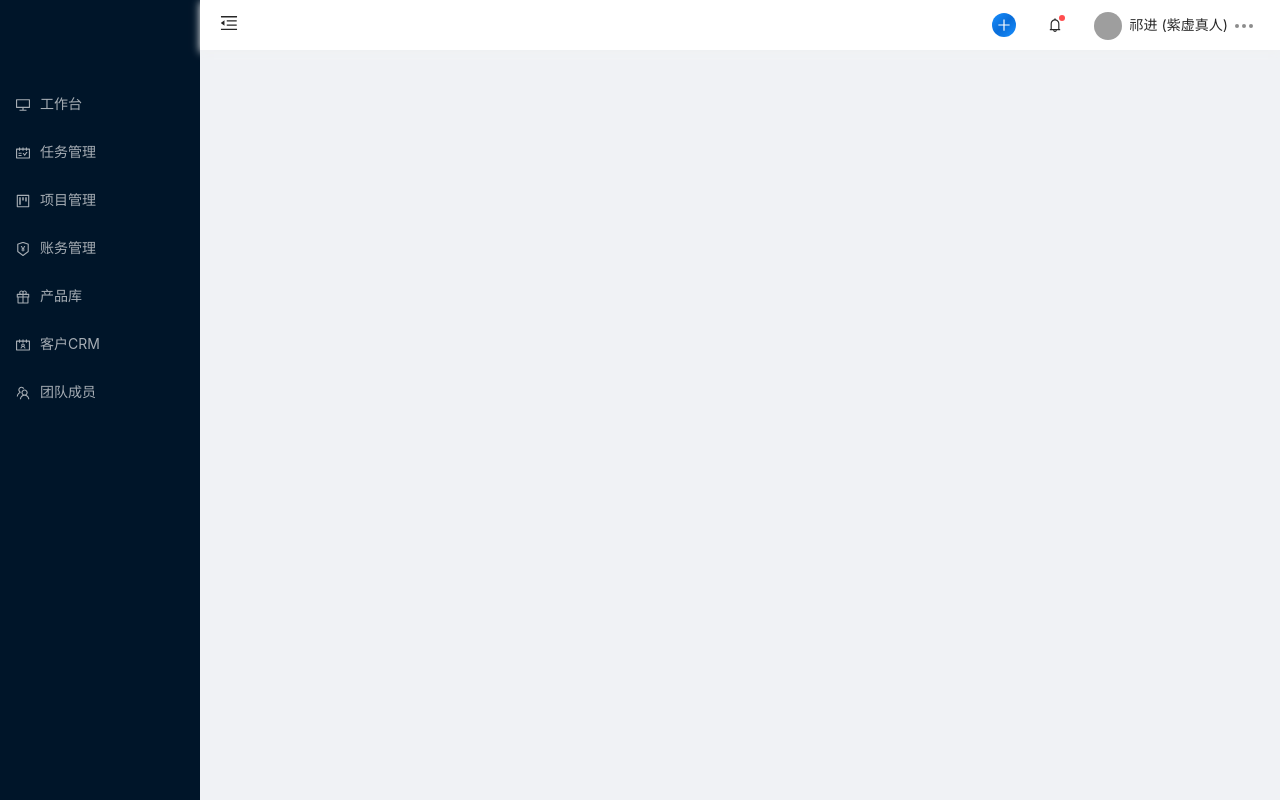
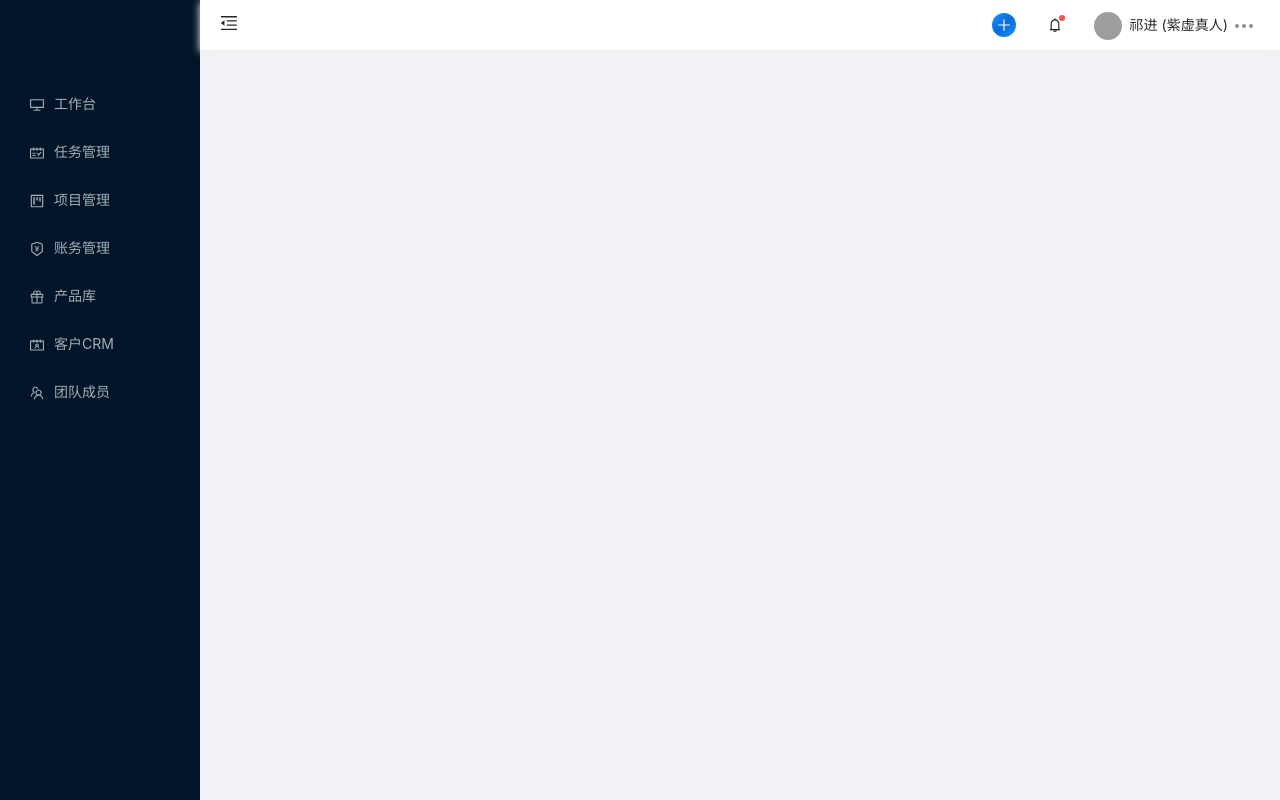
Before and after one commit to top-dante/iworker, a Vue app in the folder view/: page /#/ in a window 1280 px wide. Built offline with nearby package versions, Linux system fonts and the light colour scheme; grey boxes are pictures that could not be loaded.

Commit message:
调整css穿透

```diff
--- a/view/src/components/Menu.vue
+++ b/view/src/components/Menu.vue
@@ -69,8 +69,8 @@
         font-size: 16px;
         vertical-align: -3px;
     }
-    >>> .ant-menu>.ant-menu-item{
-        padding-left: 32px;
+    .ant-menu >>> .ant-menu-item{
+        padding-left: 30px;
     }
     .ant-menu-inline-collapsed {
         width: auto;
```
